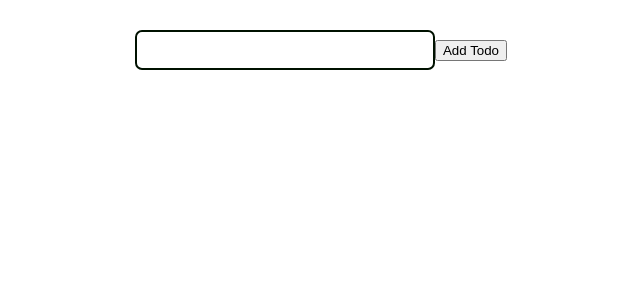
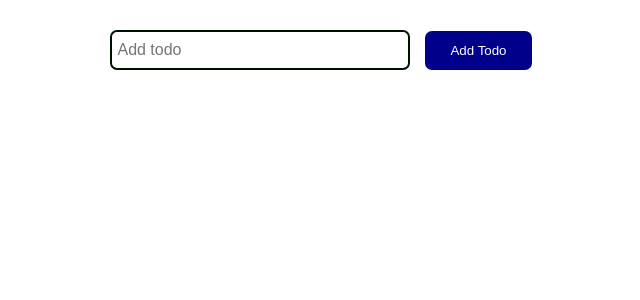
Before and after one commit to Aringoaway/todo-redux-toolkit, a React (Create React App) app: page / in a window 1280 px wide. Shown: the top 300 px of the page, without its empty margins (319-959 px from the left). Built offline with nearby package versions, Linux system fonts and the light colour scheme.

Commit message:
add some styles

```diff
--- a/src/App.css
+++ b/src/App.css
@@ -4,7 +4,9 @@
 
 .App {
   text-align: center;
-  margin-top: 30px;
+  max-width: 500px;
+  margin: 30px auto;
+  font-size: 16px;
 }
 
 input[type="text"] {
@@ -22,9 +24,18 @@ ul {
 
 li {
   display: flex;
-  justify-content: center;
+  justify-content: flex-start;
   align-items: center;
   gap: 0.5rem;
+}
+
+button {
+  padding: 12px 25px;
+  background-color: darkblue;
+  color: white;
+  border-radius: 7px;
+  border: none;
+  margin-left: 15px;
 }
 
 .delete {
--- a/src/components/InputField.jsx
+++ b/src/components/InputField.jsx
@@ -1,7 +1,7 @@
 const InputField = ({ textInput,  handleInput, handleSubmit }) => {
     return (
         <label>
-            <input type="text" value={textInput} onChange={(e) => handleInput(e.target.value)}/>
+            <input placeholder="Add todo" type="text" value={textInput} onChange={(e) => handleInput(e.target.value)}/>
             <button onClick={handleSubmit}>Add Todo</button>
         </label>
     )
```
